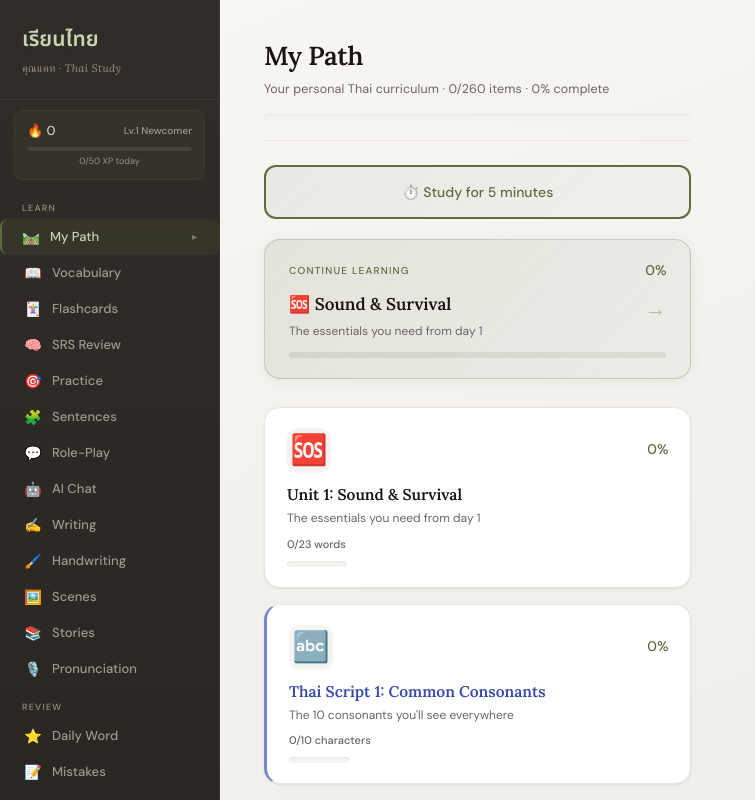
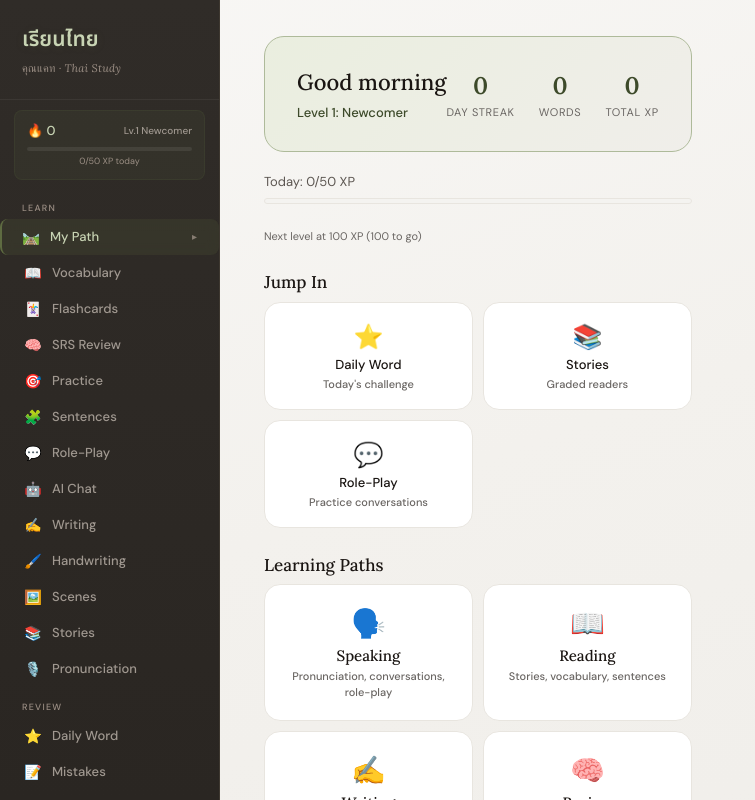
Before and after one commit to KatrinaPaleczny/-thai-study, a React (Vite) app: page / in a window 1280 px wide. Shown: the whole page, without its empty margins (0-755 px from the left). Built offline with nearby package versions, Linux system fonts and the light colour scheme.

Commit message:
Add 8 features: SRS, streaks, writing, scenes, pronunciation, mistakes, analytics, audio

```diff
--- a/src/App.jsx
+++ b/src/App.jsx
@@ -95,7 +95,7 @@ export default function App() {
       return <DailySession allVocab={allVocab} studied={studied} toggleStudied={handleToggleStudied} confidence={confidence} updateConfidence={updateConfidence} onClose={() => setShowSession(false)} />;
     }
     switch(page) {
-      case "mypath": return <MyPathPage allVocab={allVocab} studied={studied} toggleStudied={handleToggleStudied} scriptStudied={scriptStudied} streakData={streakData} confidence={confidence} onOpenUnit={openUnit} onStartSession={() => setShowSession(true)}/>;
+      case "mypath": return <MyPathPage allVocab={allVocab} studied={studied} toggleStudied={handleToggleStudied} scriptStudied={scriptStudied} streakData={streakData} confidence={confidence} onOpenUnit={openUnit} onStartSession={() => setShowSession(true)} setPage={handleSetPage}/>;
       case "unit": {
         const unit = FULL_PATH.find(u => u.id === unitId);
         if (!unit) return <MyPathPage allVocab={allVocab} studied={studied} toggleStudied={handleToggleStudied} scriptStudied={scriptStudied} streakData={streakData} onOpenUnit={openUnit} onStartSession={() => setShowSession(true)}/>;
--- a/src/pages/MyPathPage.jsx
+++ b/src/pages/MyPathPage.jsx
@@ -1,6 +1,10 @@
 import { useState, useMemo } from "react";
 import { FULL_PATH } from "../data/curriculumData";
 import { FlashcardDeck } from "../components/FlashcardDeck";
+import { getTodayProgress, getStreak, getLevel } from "../utils/xp";
+import { getSRSStats } from "../utils/srs";
+import { getMistakeStats } from "../utils/mistakes";
+import { getAdaptiveSummary } from "../utils/adaptive";
 
 /* ── Helper: compute progress for a unit ── */
 function getUnitProgress(unit, allVocab, studied, scriptStudied) {
@@ -19,9 +23,17 @@ function getUnitProgress(unit, allVocab, studied, scriptStudied) {
   return { total, done, pct: total ? Math.round((done / total) * 100) : 0 };
 }
 
+function greeting() {
+  const h = new Date().getHours();
+  if (h < 12) return "Good morning";
+  if (h < 17) return "Good afternoon";
+  return "Good evening";
+}
+
 /* ── Main Page ── */
-export function MyPathPage({ allVocab, studied, toggleStudied, scriptStudied, streakData, confidence = {}, onOpenUnit, onStartSession }) {
+export function MyPathPage({ allVocab, studied, toggleStudied, scriptStudied, streakData, confidence = {}, onOpenUnit, onStartSession, setPage }) {
   const [showReview, setShowReview] = useState(false);
+  const [showCurriculum, setShowCurriculum] = useState(false);
 
   const unitProgress = useMemo(() => {
     const map = {};
@@ -35,49 +47,144 @@ export function MyPathPage({ allVocab, studied, toggleStudied, scriptStudied, st
   const totalDone = Object.values(unitProgress).reduce((s, u) => s + u.done, 0);
   const totalPct = totalItems ? Math.round((totalDone / totalItems) * 100) : 0;
 
-  // Find the "continue" unit: first unit not at 100%, or last unit
   const continueUnit = FULL_PATH.find(u => unitProgress[u.id].pct < 100) || FULL_PATH[FULL_PATH.length - 1];
 
-  // Quick Review: 10 random studied words
   const reviewWords = useMemo(() => {
     if (!showReview) return [];
     const studiedWords = allVocab.filter(v => studied.has(v.id));
-    const shuffled = [...studiedWords].sort(() => Math.random() - 0.5);
-    return shuffled.slice(0, 10);
+    return [...studiedWords].sort(() => Math.random() - 0.5).slice(0, 10);
   }, [showReview, allVocab, studied]);
 
   const studiedCount = allVocab.filter(v => studied.has(v.id)).length;
-  const streak = streakData?.streak || 0;
+  const xpProgress = getTodayProgress();
+  const streakInfo = getStreak();
+  const levelInfo = getLevel(xpProgress.totalXP);
+  const srsStats = getSRSStats(allVocab);
+  const mistakeStats = getMistakeStats();
+  const cats = useMemo(() => [...new Set(allVocab.map(v => v.category))].sort(), [allVocab]);
+  const weakAreas = useMemo(() => getAdaptiveSummary(cats).filter(c => c.total > 0 && c.accuracy !== null && c.accuracy < 70).slice(0, 3), [cats]);
 
-  const confCounts = useMemo(() => {
-    const counts = [0, 0, 0, 0]; // new, learning, familiar, mastered
-    allVocab.forEach(v => { const c = confidence[v.id] || 0; counts[c]++; });
-    return counts;
-  }, [allVocab, confidence]);
+  // Build smart "Jump In" cards
+  const jumpCards = useMemo(() => {
+    const cards = [];
+    if (srsStats.dueNow > 0) cards.push({ key: "srs", emoji: "🔄", label: "SRS Review", sub: `${srsStats.dueNow} cards due`, page: "srs", priority: 1 });
+    if (mistakeStats.unreviewed > 0) cards.push({ key: "mistakes", emoji: "🔍", label: "Review Mistakes", sub: `${mistakeStats.unreviewed} unreviewed`, page: "mistakes", priority: 2 });
+    cards.push({ key: "daily", emoji: "⭐", label: "Daily Word", sub: "Today's challenge", page: "daily", priority: 3 });
+    if (studiedCount >= 3) cards.push({ key: "flash", emoji: "🃏", label: "Flashcards", sub: `${studiedCount} words ready`, page: "flashcards", priority: 4 });
+    cards.push({ key: "stories", emoji: "📚", label: "Stories", sub: "Graded readers", page: "stories", priority: 5 });
+    cards.push({ key: "roleplay", emoji: "💬", label: "Role-Play", sub: "Practice conversations", page: "roleplay", priority: 6 });
+    return cards.sort((a, b) => a.priority - b.priority).slice(0, 4);
+  }, [srsStats, mistakeStats, studiedCount]);
+
+  // Learning paths
+  const paths = [
+    { emoji: "🗣️", title: "Speaking", desc: "Pronunciation, conversations, role-play", pages: ["pronunciation", "roleplay", "aichat"] },
+    { emoji: "📖", title: "Reading", desc: "Stories, vocabulary, sentences", pages: ["stories", "vocab", "sentences"] },
+    { emoji: "✍️", title: "Writing", desc: "Handwriting, sentence builder", pages: ["handwriting", "writing"] },
+    { emoji: "🧠", title: "Review", desc: "SRS, flashcards, mistakes, analytics", pages: ["srs", "flashcards", "mistakes", "analytics"] },
+  ];
 
   let vocabUnitNum = 0;
 
   return (
     <div className="page">
-      <div className="ph">
-        <div className="ph-t">My Path</div>
-        <div className="ph-s">
-          Your personal Thai curriculum &middot; {totalDone}/{totalItems} items &middot; {totalPct}% complete
-          {streak > 0 && <span className="streak-badge">{streak} day{streak !== 1 ? "s" : ""} streak</span>}
+      {/* ── Hero Dashboard ── */}
+      <div className="mp-hero">
+        <div className="mp-hero-left">
+          <div className="mp-greeting">{greeting()}</div>
+          <div className="mp-level">Level {levelInfo.level}: {levelInfo.title}</div>
         </div>
-        <div className="path-pbar path-pbar-top"><div className="path-pfill" style={{ width: totalPct + "%" }} /></div>
+        <div className="mp-stats">
+          <div className="mp-stat">
+            <div className="mp-stat-val">{streakInfo.streak}</div>
+            <div className="mp-stat-lbl">day streak</div>
+          </div>
+          <div className="mp-stat">
+            <div className="mp-stat-val">{studiedCount}</div>
+            <div className="mp-stat-lbl">words</div>
+          </div>
+          <div className="mp-stat">
+            <div className="mp-stat-val">{xpProgress.totalXP}</div>
+            <div className="mp-stat-lbl">total XP</div>
+          </div>
+        </div>
       </div>
 
-      {/* Confidence Summary */}
-      {(confCounts[1] + confCounts[2] + confCounts[3]) > 0 && (
-        <div className="conf-summary">
-          <span className="conf-dot" style={{ color: "#c29b3f" }}>{"●"} {confCounts[1]} learning</span>
-          <span className="conf-dot" style={{ color: "#6b9e5a" }}>{"●"} {confCounts[2]} familiar</span>
-          <span className="conf-dot" style={{ color: "#3d8b37" }}>{"●"} {confCounts[3]} mastered</span>
+      {/* XP Progress */}
+      <div className="mp-xp-bar">
+        <div className="mp-xp-label">
+          <span>Today: {xpProgress.todayXP}/{xpProgress.dailyGoal} XP</span>
+          {xpProgress.goalMet && <span className="mp-xp-done">Goal met!</span>}
+        </div>
+        <div className="rp-prog"><div className="rp-prog-fill" style={{ width: `${xpProgress.progress * 100}%` }} /></div>
+        {levelInfo.nextAt && (
+          <div className="mp-xp-next">Next level at {levelInfo.nextAt} XP ({levelInfo.nextAt - xpProgress.totalXP} to go)</div>
+        )}
+      </div>
+
+      {/* ── Jump In ── */}
+      <div className="mp-section">
+        <div className="mp-section-title">Jump In</div>
+        <div className="mp-quick-grid">
+          {jumpCards.map(c => (
+            <button key={c.key} className="mp-quick-card" onClick={() => setPage?.(c.page)}>
+              <span className="mp-quick-emoji">{c.emoji}</span>
+              <span className="mp-quick-label">{c.label}</span>
+              <span className="mp-quick-sub">{c.sub}</span>
+            </button>
+          ))}
+        </div>
+      </div>
+
+      {/* ── Focus Areas ── */}
+      {weakAreas.length > 0 && (
+        <div className="mp-section">
+          <div className="mp-section-title">Focus Areas</div>
+          <div className="mp-section-sub">Categories where you need more practice</div>
+          <div className="mp-weak-list">
+            {weakAreas.map(w => (
+              <div key={w.category} className="mp-weak-item">
+                <div className="mp-weak-cat">{w.category}</div>
+                <div className="mp-weak-bar-wrap">
+                  <div className="mp-weak-bar">
+                    <div className="mp-weak-fill" style={{ width: `${w.accuracy}%`, background: w.accuracy < 40 ? '#c9967a' : w.accuracy < 60 ? '#c29b3f' : '#aeba9a' }} />
+                  </div>
+                  <span className="mp-weak-pct">{w.accuracy}%</span>
+                </div>
+              </div>
+            ))}
+          </div>
         </div>
       )}
 
-      {/* Quick Review */}
+      {/* ── Learning Paths ── */}
+      <div className="mp-section">
+        <div className="mp-section-title">Learning Paths</div>
+        <div className="mp-paths-grid">
+          {paths.map(p => (
+            <button key={p.title} className="mp-path-card" onClick={() => setPage?.(p.pages[0])}>
+              <span className="mp-path-emoji">{p.emoji}</span>
+              <span className="mp-path-title">{p.title}</span>
+              <span className="mp-path-desc">{p.desc}</span>
+            </button>
+          ))}
+        </div>
+      </div>
+
+      {/* ── Continue Curriculum ── */}
+      {continueUnit && (
+        <div className="continue-card" onClick={() => onOpenUnit(continueUnit.id)}>
+          <div className="continue-top">
+            <span className="continue-label">Continue Learning</span>
+            <span className="continue-pct">{unitProgress[continueUnit.id].pct}%</span>
+          </div>
+          <div className="continue-title">{continueUnit.icon} {continueUnit.title}</div>
+          <div className="continue-sub">{continueUnit.description}</div>
+          <div className="continue-bar"><div className="continue-fill" style={{ width: unitProgress[continueUnit.id].pct + "%" }} /></div>
+        </div>
+      )}
+
+      {/* ── Quick Review ── */}
       {showReview ? (
         <div className="quick-review-wrap">
           <div className="quick-review-hdr">
@@ -96,37 +203,26 @@ export function MyPathPage({ allVocab, studied, toggleStudied, scriptStudied, st
         </button>
       )}
 
-      {/* Daily Session */}
+      {/* ── Daily Session ── */}
       {onStartSession && (
         <button className="ds-launch-btn" onClick={onStartSession}>
           ⏱️ Study for 5 minutes
         </button>
       )}
 
-      {/* Continue Learning Banner */}
-      {continueUnit && (
-        <div className="continue-card" onClick={() => onOpenUnit(continueUnit.id)}>
-          <div className="continue-top">
-            <span className="continue-label">Continue Learning</span>
-            <span className="continue-pct">{unitProgress[continueUnit.id].pct}%</span>
-          </div>
-          <div className="continue-title">
-            {continueUnit.icon} {continueUnit.title}
-          </div>
-          <div className="continue-sub">{continueUnit.description}</div>
-          <div className="continue-bar">
-            <div className="continue-fill" style={{ width: unitProgress[continueUnit.id].pct + "%" }} />
-          </div>
-        </div>
-      )}
-
-      {/* Unit cards — flat list, no accordion, no locks */}
+      {/* ── Full Curriculum (collapsible) ── */}
+      <div className="mp-section">
+        <button className="mp-curriculum-toggle" onClick={() => setShowCurriculum(!showCurriculum)}>
+          <span>Full Curriculum</span>
+          <span className="mp-curriculum-meta">{totalDone}/{totalItems} items · {totalPct}%</span>
+          <span className="mp-curriculum-chev">{showCurriculum ? "▲" : "▼"}</span>
+        </button>
+        {showCurriculum && (
           <div className="path-grid">
             {FULL_PATH.map(unit => {
               const isScript = unit.type === "script";
               if (!isScript) vocabUnitNum++;
               const prog = unitProgress[unit.id];
-
               return (
                 <div
                   key={unit.id}
@@ -151,6 +247,8 @@ export function MyPathPage({ allVocab, studied, toggleStudied, scriptStudied, st
               );
             })}
           </div>
+        )}
+      </div>
     </div>
   );
 }
```
Also changed, not shown: src/appStyles.js (+46 -0 lines). Lines whose indentation alone changed are shown as unchanged.
